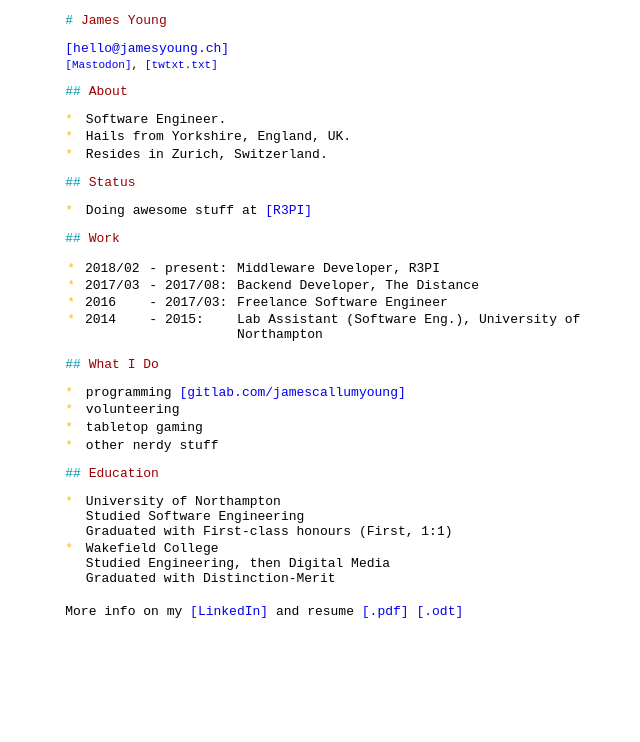
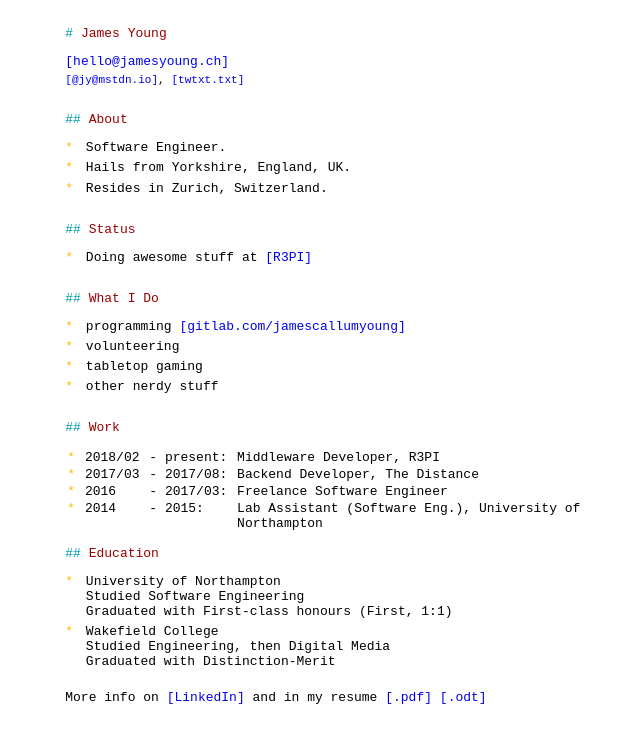
Before and after one commit to jamescallumyoung/jamescallumyoung.github.io, a plain HTML site: page public/index.html in a window 1280 px wide. Shown: the whole page, without its empty margins (300-940 px from the left). Drawn offline with Linux system fonts and the light colour scheme.

Commit message:
Spacing changes

```diff
--- a/public/index.html
+++ b/public/index.html
@@ -13,7 +13,8 @@
         <a rel="me" href="mailto:hello@jamesyoung.ch">hello@jamesyoung.ch</a>
     </p>
     <p class="sm">
-        <a rel="me" href="https://mstdn.io/@jy">Mastodon</a>,
+        <!--a rel="me" href="https://fingerprint">AE 56 7H 4K</a-->
+        <a rel="me" href="https://mstdn.io/@jy">@jy@mstdn.io</a>,
         <a rel="me" href="https://gitlab.com/jamescallumyoung/twtxt/raw/master/twtxt.txt">twtxt.txt</a>
     </p>
 
@@ -31,6 +32,15 @@
         <li>Doing awesome stuff at <a href="https://r3pi.io">R3PI</a></li>
     </ul>
 
+    <h2 id="what">What I Do</h2>
+
+    <ul>
+        <li>programming <a rel="me" href="https://gitlab.com/jamescallumyoung">gitlab.com/jamescallumyoung</a></li>
+        <li>volunteering</li>
+        <li>tabletop gaming</li>
+        <li>other nerdy stuff</li>
+    </ul>
+
     <h2 id="work">Work</h2>
 
     <table>
@@ -40,16 +50,7 @@
         <tr><td>2014   </td><td class="end-date">2015</td><td class="fold">Lab Assistant (Software Eng.), University of Northampton</td></tr>
     </table>
 
-    <h2 id="what">What I Do</h2>
-
-    <ul>
-        <li>programming <a rel="me" href="https://gitlab.com/jamescallumyoung">gitlab.com/jamescallumyoung</a></li>
-        <li>volunteering</li>
-        <li>tabletop gaming</li>
-        <li>other nerdy stuff</li>
-    </ul>
-
-    <h2 id="school">Education</h2>
+    <h2 id="school" class="smh">Education</h2>
 
     <ul>
         <li>
@@ -66,7 +67,7 @@
 
     <p>
         <br />
-        More info on my <a rel="me" href="https://linkedin.com/in/jamescallumyoung">LinkedIn</a> and resume
+        More info on <a rel="me" href="https://linkedin.com/in/jamescallumyoung">LinkedIn</a> and in my resume
         <a rel="me" href="https://gitlab.com/jamescallumyoung/resume/raw/master/2017-11/JamesYoung-Nov2017.pdf?inline=false">.pdf</a>
         <a rel="me" href="https://gitlab.com/jamescallumyoung/resume/raw/master/2017-11/JamesYoung-Nov2017.odt?inline=false">.odt</a>
     </p>
--- a/public/styles/back-to-markdown.css
+++ b/public/styles/back-to-markdown.css
@@ -18,7 +18,7 @@ IN CONNECTION WITH THE USE OR PERFORMANCE OF THIS SOFTWARE.
 */
 
 * { font-family: monospace; font-size:1em; border:0; margin:0; padding:0; list-style:none; font-weight:normal; }
-ul, ol, p, pre, li, td { margin-bottom:0.2em }
+ul, ol, p, pre, li, td { margin-bottom:0.4em }
 
 /* body */
 body { width: 80ex; margin: 1em auto }
@@ -35,8 +35,11 @@ body { width: 80ex; margin: 1em auto }
 /*.italic { font-style: italic }*/
 /*.italic::before, .italic::after { content: "_" }*/
 
-/* small */
-.sm { font-size: 85% } /* jy */
+/* small text */
+.sm { font-size: 85% }
+
+/* smaller header top margin */
+.smh { margin-top: 1em }
 
 /* blockquote, pre, code */
 /*blockquote, pre, code { background: #fafafa; color:#000 }*/
@@ -57,7 +60,7 @@ td.end-date::before { content: "\00a0-\00a0"; }
 td.end-date::after { content: ":\00a0"; }
 
 /* headers */
-h1, h2, h3, h4, h5, h6 { color:#900; margin-bottom:1em; margin-top: 1em }
+h1, h2, h3, h4, h5, h6 { color:#900; margin-bottom:1em; margin-top: 2em }
 h1 code, h2 code, h3 code, h4 code, h5 code, h6 code { background: #fff }
 h1::before { content: "# "; color:#09a }
 h2::before { content: "## "; color:#09a }
```
